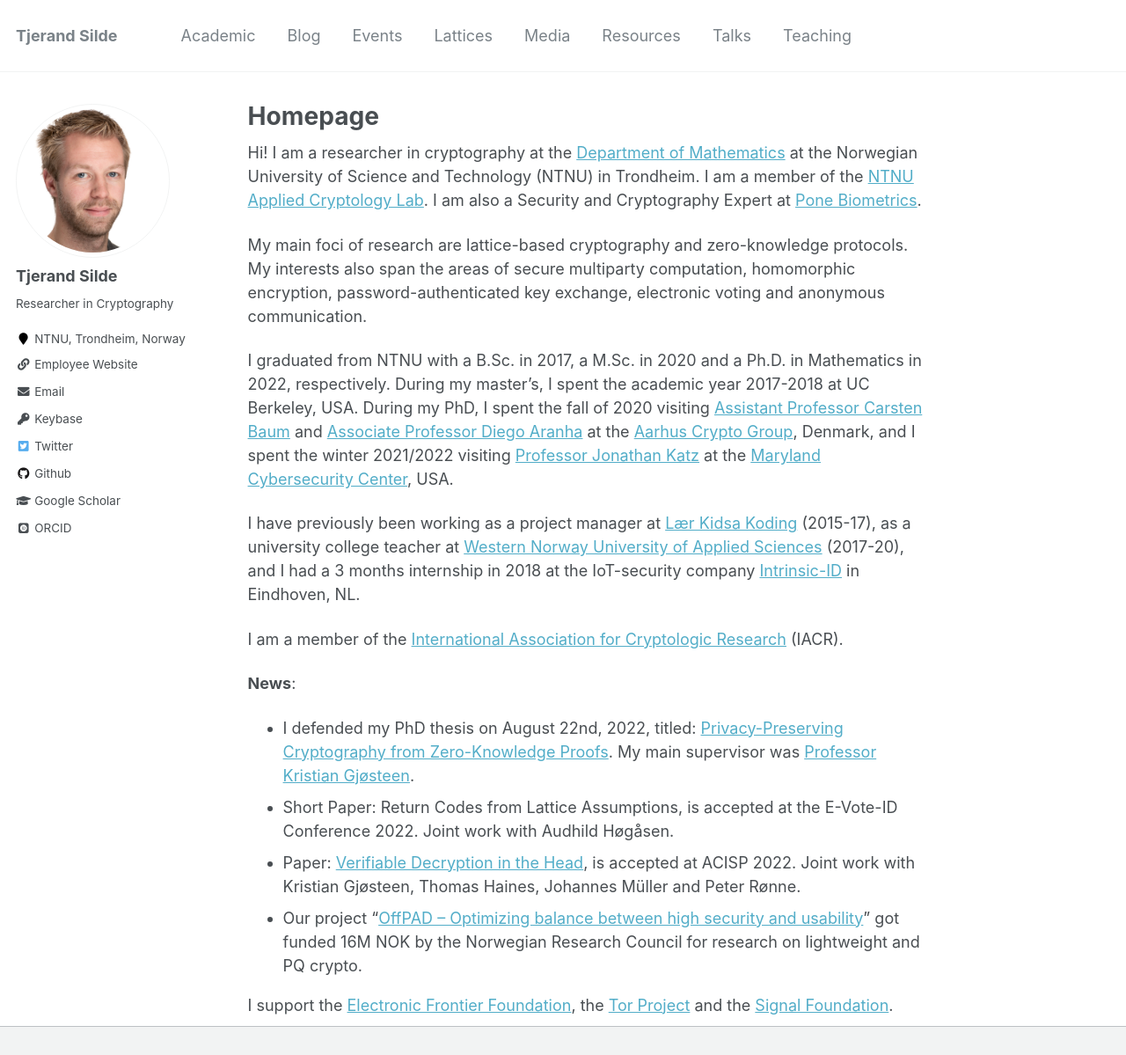
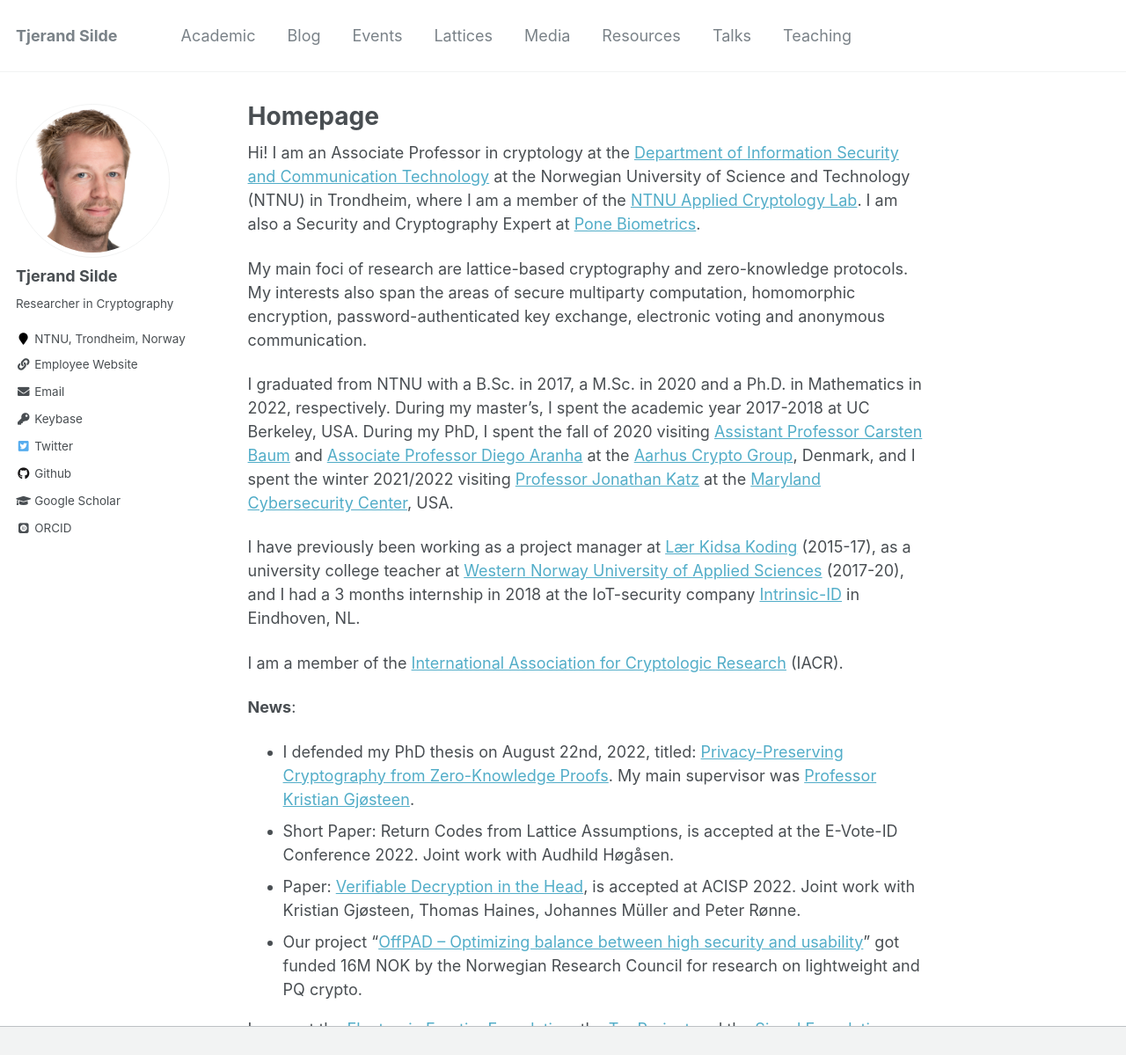
Before and after one commit to tjesi/tjesi.github.io, a Jekyll site: the page built from _pages/about.md, in a window 1280 px wide and 1395 px high, cut to the strip 0-1199 px from the top of the window. Shown: the whole strip at 88% size. Built offline with Jekyll 4.4.1, drawn with Linux system fonts in a browser that asks for light colours; some web fonts are replaced.

Commit message:
Update about.md

```diff
--- a/_pages/about.md
+++ b/_pages/about.md
@@ -8,7 +8,7 @@ redirect_from:
   - /about.html
 ---
 
-Hi! I am a researcher in cryptography at the [Department of Mathematics](https://www.ntnu.edu/imf) at the Norwegian University of Science and Technology (NTNU) in Trondheim. I am a member of the [NTNU Applied Cryptology Lab](https://www.ntnu.edu/iik/nacl-lab). I am also a Security and Cryptography Expert at [Pone Biometrics](https://ponebiometrics.com/the-team).
+Hi! I am an Associate Professor in cryptology at the [Department of Information Security and Communication Technology](https://www.ntnu.edu/iik) at the Norwegian University of Science and Technology (NTNU) in Trondheim, where I am a member of the [NTNU Applied Cryptology Lab](https://www.ntnu.edu/iik/nacl-lab). I am also a Security and Cryptography Expert at [Pone Biometrics](https://ponebiometrics.com/the-team).
 
 My main foci of research are lattice-based cryptography and zero-knowledge protocols. My interests also span the areas of secure multiparty computation, homomorphic encryption, password-authenticated key exchange, electronic voting and anonymous communication.
 
```
